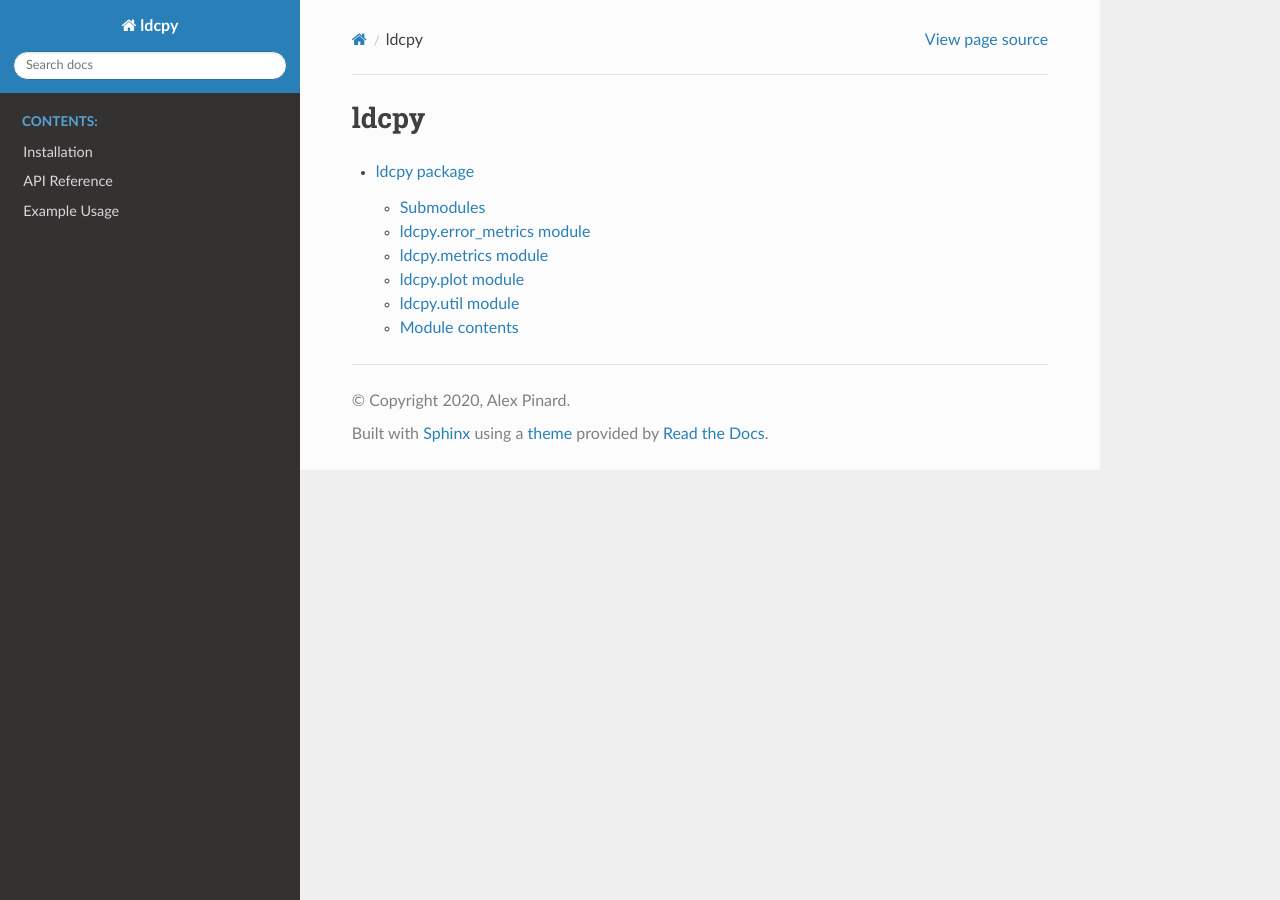
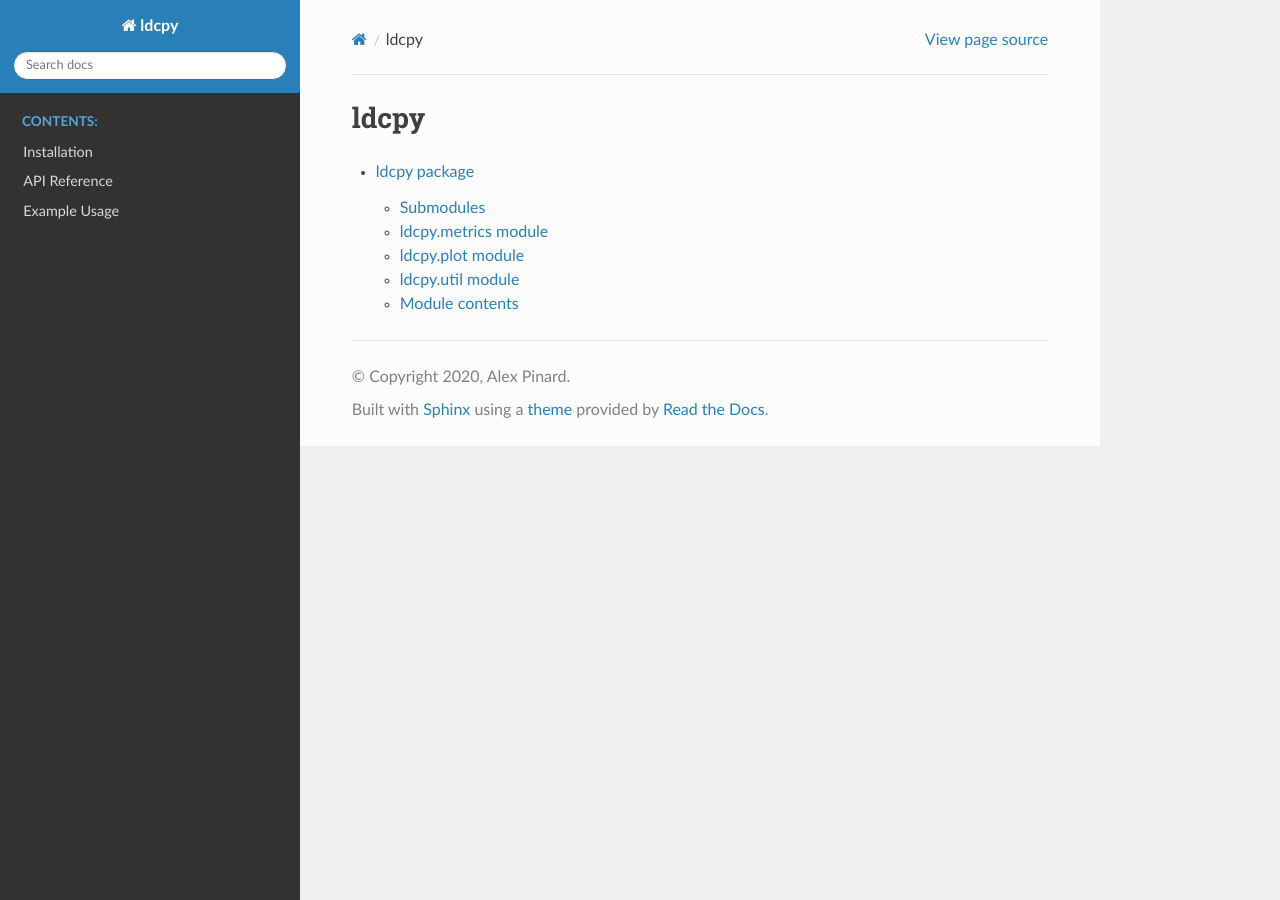
Before and after one commit to NCAR/ldcpy, a Sphinx documentation site: the page built from docs/source/modules.rst, in a window 1280 px wide. Built offline with Sphinx 7.4.7 and the Read the Docs theme 2.0.0, drawn with Linux system fonts in a browser that asks for light colours.

Commit message:
remove error_metrics from ldcpy.rst

```diff
--- a/docs/source/ldcpy.rst
+++ b/docs/source/ldcpy.rst
@@ -3,14 +3,6 @@
 
 Submodules
 ----------
-
-ldcpy.error\_metrics module
----------------------------
-
-.. automodule:: ldcpy.error_metrics
-   :members:
-   :undoc-members:
-   :show-inheritance:
 
 ldcpy.metrics module
 --------------------
```
